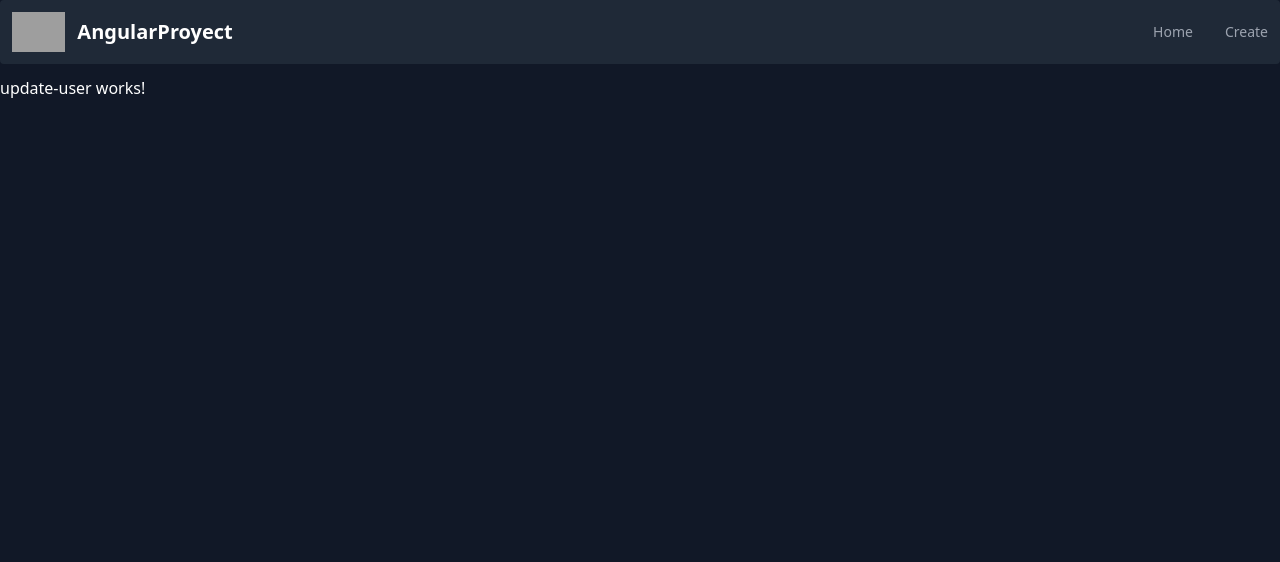
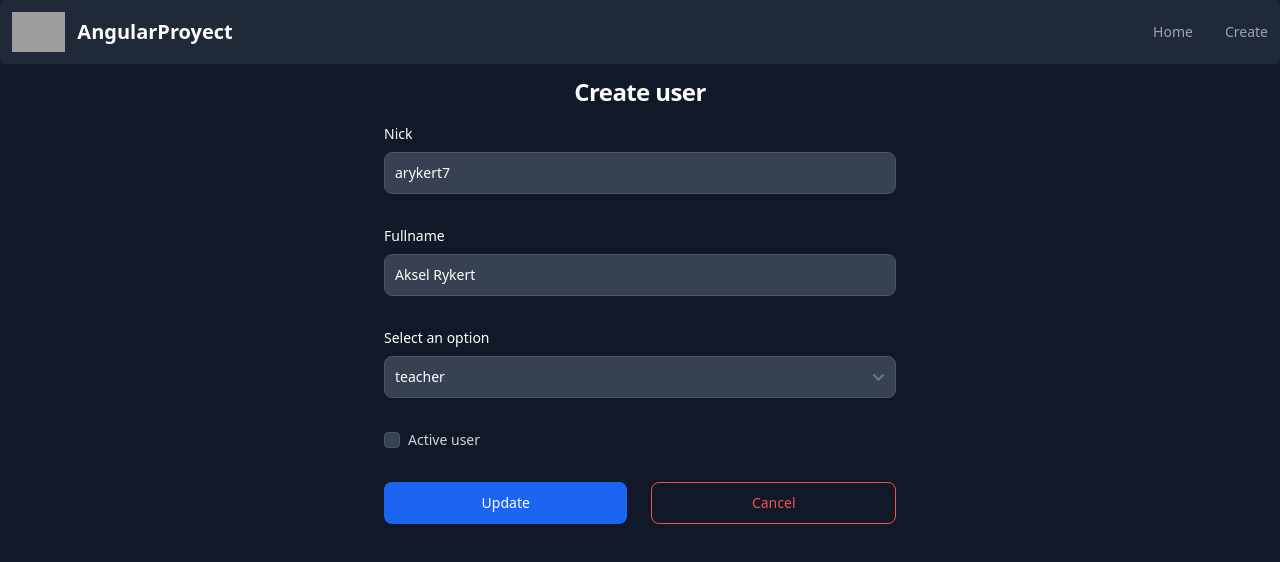
Before and after one commit to Negri234279/angular-project, an Angular app: page /update-user/04aa6dff-b74b-4abf-bcce-1668581cb3e0 in a window 1280 px wide. Shown: the top 562 px of the page. Built offline with nearby package versions, Linux system fonts and the light colour scheme; data requests are answered from the project's data file; grey boxes are pictures that could not be loaded.

Commit message:
✨ Add update user

```diff
--- a/src/app/pages/update-user/update-user.component.html
+++ b/src/app/pages/update-user/update-user.component.html
@@ -1 +1,129 @@
-<p>update-user works!</p>
+<h1
+    class="text-xl font-bold leading-tight tracking-tight text-gray-900 md:text-2xl dark:text-white text-center mb-4"
+>
+    Create user
+</h1>
+<form [formGroup]="form" class="max-w-lg mx-auto flex flex-col gap-8">
+    <div>
+        <label
+            for="nick"
+            class="block mb-2 text-sm font-medium text-gray-900 dark:text-white"
+            >Nick</label
+        >
+        <input
+            type="text"
+            name="nick"
+            id="nick"
+            formControlName="nick"
+            class="bg-gray-50 border border-gray-300 text-gray-900 text-sm rounded-lg focus:ring-blue-500 focus:border-blue-500 block w-full p-2.5 dark:bg-gray-700 dark:border-gray-600 dark:placeholder-gray-400 dark:text-white dark:focus:ring-blue-500 dark:focus:border-blue-500"
+        />
+
+        <p
+            class="mt-2 text-sm text-red-600 dark:text-red-500"
+            *ngIf="
+                form.controls['nick'].hasError('required') &&
+                form.controls['nick'].touched
+            "
+        >
+            Campo requerido
+        </p>
+        <p
+            class="mt-2 text-sm text-red-600 dark:text-red-500"
+            *ngIf="form.controls['nick'].hasError('pattern')"
+        >
+            Foramto incorrecto
+        </p>
+    </div>
+
+    <div>
+        <label
+            for="fullname"
+            class="block mb-2 text-sm font-medium text-gray-900 dark:text-white"
+            >Fullname</label
+        >
+        <input
+            type="text"
+            name="fullname"
+            id="fullname"
+            formControlName="fullname"
+            class="bg-gray-50 border border-gray-300 text-gray-900 text-sm rounded-lg focus:ring-blue-500 focus:border-blue-500 block w-full p-2.5 dark:bg-gray-700 dark:border-gray-600 dark:placeholder-gray-400 dark:text-white dark:focus:ring-blue-500 dark:focus:border-blue-500"
+        />
+
+        <p
+            class="mt-2 text-sm text-red-600 dark:text-red-500"
+            *ngIf="
+                form.controls['fullname'].hasError('required') &&
+                form.controls['fullname'].touched
+            "
+        >
+            Campo requerido
+        </p>
+        <p
+            class="mt-2 text-sm text-red-600 dark:text-red-500"
+            *ngIf="form.controls['fullname'].hasError('pattern')"
+        >
+            Foramto incorrecto
+        </p>
+    </div>
+
+    <div>
+        <label
+            for="role"
+            class="block mb-2 text-sm font-medium text-gray-900 dark:text-white"
+            >Select an option</label
+        >
+        <select
+            id="role"
+            name="role"
+            formControlName="role"
+            class="bg-gray-50 border border-gray-300 text-gray-900 text-sm rounded-lg focus:ring-blue-500 focus:border-blue-500 block w-full p-2.5 dark:bg-gray-700 dark:border-gray-600 dark:placeholder-gray-400 dark:text-white dark:focus:ring-blue-500 dark:focus:border-blue-500"
+        >
+            <option value="">Select a role</option>
+            <option *ngFor="let role of roles" [value]="role">
+                {{ role }}
+            </option>
+        </select>
+
+        <p
+            class="mt-2 text-sm text-red-600 dark:text-red-500"
+            *ngIf="
+                form.controls['role'].hasError('required') &&
+                form.controls['role'].touched
+            "
+        >
+            Campo requerido
+        </p>
+    </div>
+
+    <div class="flex items-center">
+        <input
+            id="active"
+            type="checkbox"
+            formControlName="active"
+            class="w-4 h-4 text-blue-600 bg-gray-100 border-gray-300 rounded focus:ring-blue-500 dark:focus:ring-blue-600 dark:ring-offset-gray-800 focus:ring-2 dark:bg-gray-700 dark:border-gray-600"
+        />
+        <label
+            for="active"
+            class="ml-2 text-sm font-medium text-gray-900 dark:text-gray-300"
+            >Active user</label
+        >
+    </div>
+
+    <div class="flex gap-6">
+        <button
+            type="button"
+            [disabled]="form.invalid"
+            (click)="submitForm()"
+            class="w-full text-white bg-blue-700 hover:bg-blue-800 focus:ring-4 focus:ring-blue-300 font-medium rounded-lg text-sm px-5 py-2.5 dark:bg-blue-600 dark:hover:bg-blue-700 focus:outline-none dark:focus:ring-blue-800"
+        >
+            Update
+        </button>
+        <button
+            type="button"
+            (click)="cancel()"
+            class="w-full text-red-700 hover:text-white border border-red-700 hover:bg-red-800 focus:ring-4 focus:outline-none focus:ring-red-300 font-medium rounded-lg text-sm px-5 py-2.5 text-center dark:border-red-500 dark:text-red-500 dark:hover:text-white dark:hover:bg-red-600 dark:focus:ring-red-900"
+        >
+            Cancel
+        </button>
+    </div>
+</form>
--- a/src/app/pages/update-user/update-user.component.ts
+++ b/src/app/pages/update-user/update-user.component.ts
@@ -1,5 +1,9 @@
 import { Component, OnInit, OnDestroy } from '@angular/core'
-import { ActivatedRoute } from '@angular/router'
+import { FormBuilder, FormControl, FormGroup, Validators } from '@angular/forms'
+import { ActivatedRoute, Router } from '@angular/router'
+import { Subscription } from 'rxjs'
+import { User, UserRoles } from 'src/app/models/User'
+import { UserService } from 'src/app/services/user-service.service'
 
 @Component({
     selector: 'app-update-user',
@@ -7,19 +11,56 @@ import { ActivatedRoute } from '@angular/router'
 })
 export class UpdateUserComponent implements OnInit, OnDestroy {
     public id!: string
-    private sub: any
+    public user!: User
+    public isLoading = false
+    public form: FormGroup
+    private sub!: Subscription
+    public roles: string[] = Object.values(UserRoles)
+    public role: string = ''
 
-    constructor(private route: ActivatedRoute) {}
+    constructor(
+        private userService: UserService,
+        private route: ActivatedRoute,
+        private router: Router,
+        private formBuilder: FormBuilder
+    ) {
+        this.form = this.formBuilder.group({
+            nick: new FormControl(['', Validators.required]),
+            fullname: new FormControl(['', Validators.required]),
+            active: new FormControl([false, Validators.required]),
+            role: new FormControl(['', Validators.required]),
+        })
+    }
 
     ngOnInit() {
         this.sub = this.route.params.subscribe((params) => {
-            this.id = params['id']
-
-            // In a real app: dispatch action to load the details here.
+            const id = params['id']
+            this.getUser(id)
         })
     }
 
     ngOnDestroy() {
         this.sub.unsubscribe()
     }
+
+    getUser(id: string) {
+        this.isLoading = true
+        this.userService.getUser(id).subscribe((user) => {
+            this.user = user
+            this.role = user.role
+            this.form.patchValue(user)
+            this.isLoading = false
+        })
+    }
+
+    submitForm() {
+        const updatedUser = { ...this.user, ...this.form.value }
+        this.userService.updateUser(updatedUser).subscribe(() => {
+            this.router.navigate(['/'])
+        })
+    }
+
+    cancel() {
+        this.router.navigate(['/'])
+    }
 }
```
